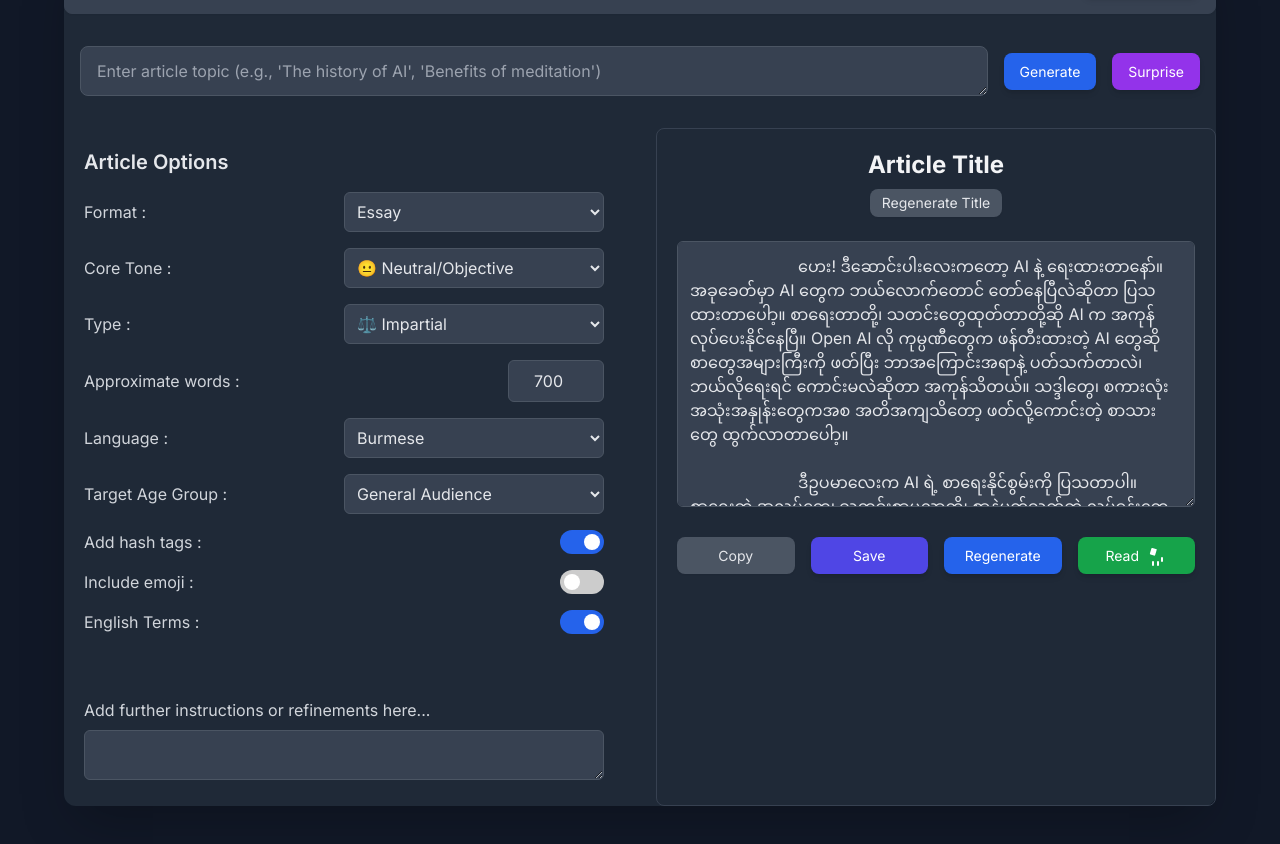
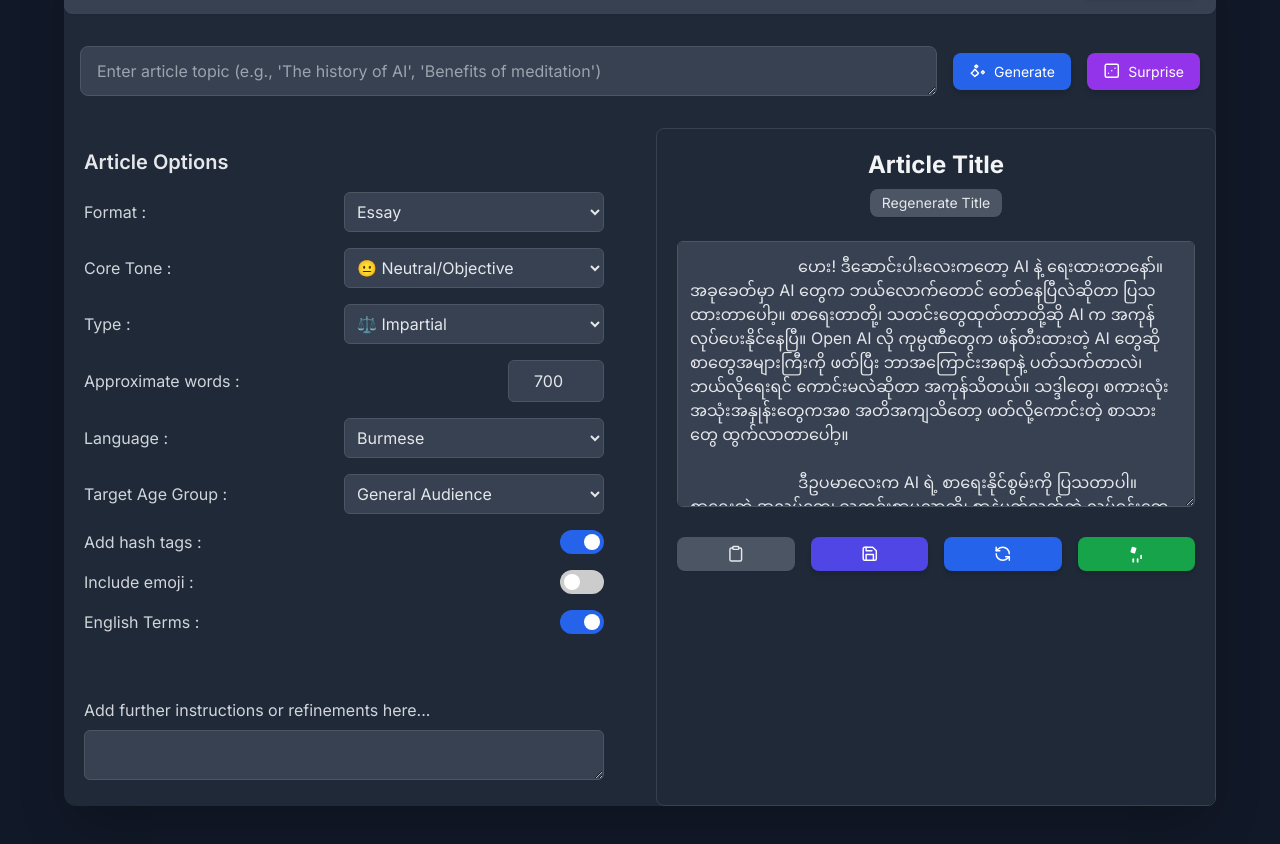
Before and after one commit to gityemarnhub/g12-phys-terms, a plain HTML site: page index.html in a window 1280 px wide. Shown: the part 72-916 px from the top of the page. Drawn offline with nearby package versions, Linux system fonts and the light colour scheme.

Commit message:
Update index.html

```diff
--- a/index.html
+++ b/index.html
@@ -399,7 +399,7 @@
             visibility: visible;
         }
 
-        .saved-notes-content, .view-note-content {
+        .saved-notes-content { /* Specific content styling for saved notes list modal */
             background-color: #2d3748; /* Dark background */
             color: #e2e8f0; /* Light text */
             padding: 1.5rem;
@@ -413,7 +413,7 @@
             flex-direction: column;
         }
 
-        .saved-notes-content h2, .view-note-content h2 {
+        .saved-notes-content h2 {
             font-size: 1.75rem;
             font-weight: bold;
             margin-bottom: 1rem;
@@ -491,34 +491,41 @@
             background-color: rgba(255, 255, 255, 0.4);
         }
 
-        .view-note-content .font-size-controls {
-            padding: 0.5rem 0;
-            margin-bottom: 1rem;
-            border-bottom: 1px solid #4a5568;
-        }
-
-        .view-note-content .modal-article-title {
-            font-size: 1.75rem;
-            margin-bottom: 0.75rem;
-            padding: 0; /* Remove padding from this specific title */
-        }
-
-        .view-note-content .modal-article-text {
-            flex-grow: 1;
-            overflow-y: auto;
-            padding: 0; /* Remove padding from this specific text */
-        }
+        /* Removed specific overrides for view-note-content children to ensure consistency */
+        /* .view-note-content .font-size-controls { ... } */
+        /* .view-note-content .modal-article-title { ... } */
+        /* .view-note-content .modal-article-text { ... } */
+
         /* Smaller buttons for main actions */
         .main-action-button {
             padding: 0.5rem 1rem; /* Smaller padding */
             font-size: 0.875rem; /* Smaller font size */
             width: auto; /* Let content dictate width */
-        }
-        /* Smaller width for article action buttons */
+            display: flex; /* Use flexbox for centering icon and text */
+            align-items: center;
+            justify-content: center;
+            gap: 0.5rem; /* Space between icon and text */
+        }
+        .main-action-button svg {
+            width: 1.25em; /* Icon size relative to font-size */
+            height: 1.25em;
+        }
+
+        /* Responsive width for article action buttons */
         .article-action-button {
-            width: 8rem; /* Smaller fixed width */
-            padding: 0.5rem 1rem; /* Smaller padding */
+            padding: 0.5rem 0.75rem; /* Adjusted padding for icons */
             font-size: 0.875rem; /* Smaller font size */
+            flex-grow: 1; /* Allow buttons to grow and fill available space */
+            min-width: 4rem; /* Adjusted min-width for icons */
+            max-width: 8rem; /* Adjusted max-width for icons */
+            display: flex; /* Use flexbox for centering icon */
+            align-items: center; /* Center icon vertically */
+            justify-content: center; /* Center icon horizontally */
+            gap: 0.25rem; /* Small gap between icon and text if text were present */
+        }
+        .article-action-button svg {
+            width: 1.25em; /* Icon size relative to font-size */
+            height: 1.25em;
         }
     </style>
 </head>
@@ -536,10 +543,21 @@
         <div class="mt-8 mb-8 px-4 flex flex-row flex-wrap items-center justify-center gap-4">
             <textarea id="topicInput" rows="1" placeholder="Enter article topic (e.g., 'The history of AI', 'Benefits of meditation')" class="flex-grow min-w-[100px] px-4 py-3 border border-gray-600 rounded-lg focus:outline-none focus:ring-2 focus:ring-blue-500 text-gray-200 placeholder-gray-400 bg-gray-700 resize-y"></textarea>
             <button id="mainGenerateBtn" class="bg-blue-600 text-white rounded-lg hover:bg-blue-700 transition duration-300 shadow-md flex-shrink-0 main-action-button">
+                <svg xmlns="http://www.w3.org/2000/svg" width="24" height="24" viewBox="0 0 24 24" fill="none" stroke="currentColor" stroke-width="2" stroke-linecap="round" stroke-linejoin="round" class="lucide lucide-sparkles">
+                    <path d="M10.5 17.5L8 20l-2.5-2.5L3 15.5l2.5-2.5L8 10l2.5 2.5L13 15.5l-2.5 2.5z"/>
+                    <path d="M19 12l2 2l-2 2l-2-2l2-2z"/>
+                    <path d="M10 4l2 2l-2 2l-2-2l2-2z"/>
+                </svg>
                 <span id="generateBtnText">Generate</span>
                 <span id="generateBtnSpinner" class="button-spinner hidden"></span>
             </button>
             <button id="surpriseMeBtn" class="bg-purple-600 text-white rounded-lg hover:bg-purple-700 transition duration-300 shadow-md flex-shrink-0 main-action-button" title="Generates a random topic and article based on general settings.">
+                <svg xmlns="http://www.w3.org/2000/svg" width="24" height="24" viewBox="0 0 24 24" fill="none" stroke="currentColor" stroke-width="2" stroke-linecap="round" stroke-linejoin="round" class="lucide lucide-dice">
+                    <rect width="18" height="18" x="3" y="3" rx="2" ry="2"/>
+                    <path d="M7.5 15.5h.01"/>
+                    <path d="M12 12h.01"/>
+                    <path d="M16.5 8.5h.01"/>
+                </svg>
                 <span id="surpriseMeBtnText">Surprise</span>
                 <span id="surpriseMeBtnSpinner" class="button-spinner hidden"></span>
             </button>
@@ -704,15 +722,30 @@
                     </div>
                 </div>
                 <div class="flex flex-row justify-center mt-6 gap-4">
-                    <button id="copyArticleBtn" class="bg-gray-600 text-gray-200 rounded-lg hover:bg-gray-500 transition duration-300 shadow-sm article-action-button">Copy</button>
-                    <button id="saveNoteBtn" class="bg-indigo-600 text-white rounded-lg hover:bg-indigo-700 transition duration-300 shadow-md article-action-button">Save</button>
-                    <button id="regenerateArticleBtn" class="bg-blue-600 text-white rounded-lg hover:bg-blue-700 transition duration-300 shadow-md article-action-button">
-                        <span id="regenerateArticleBtnText">Regenerate</span>
+                    <button id="copyArticleBtn" class="bg-gray-600 text-gray-200 rounded-lg hover:bg-gray-500 transition duration-300 shadow-sm article-action-button" title="Copy Article">
+                        <svg xmlns="http://www.w3.org/2000/svg" width="24" height="24" viewBox="0 0 24 24" fill="none" stroke="currentColor" stroke-width="2" stroke-linecap="round" stroke-linejoin="round" class="lucide lucide-clipboard">
+                            <rect width="8" height="4" x="8" y="2" rx="1" ry="1"/>
+                            <path d="M16 4h2a2 2 0 0 1 2 2v14a2 2 0 0 1-2 2H6a2 2 0 0 1-2-2V6a2 2 0 0 1 2-2h2"/>
+                        </svg>
+                    </button>
+                    <button id="saveNoteBtn" class="bg-indigo-600 text-white rounded-lg hover:bg-indigo-700 transition duration-300 shadow-md article-action-button" title="Save Note">
+                        <svg xmlns="http://www.w3.org/2000/svg" width="24" height="24" viewBox="0 0 24 24" fill="none" stroke="currentColor" stroke-width="2" stroke-linecap="round" stroke-linejoin="round" class="lucide lucide-save">
+                            <path d="M19 21H5a2 2 0 0 1-2-2V5a2 2 0 0 1 2-2h11l5 5v11a2 2 0 0 1-2 2z"/>
+                            <polyline points="17 21 17 13 7 13 7 21"/>
+                            <polyline points="7 3 7 8 15 8"/>
+                        </svg>
+                    </button>
+                    <button id="regenerateArticleBtn" class="bg-blue-600 text-white rounded-lg hover:bg-blue-700 transition duration-300 shadow-md article-action-button" title="Regenerate Article">
+                        <svg xmlns="http://www.w3.org/2000/svg" width="24" height="24" viewBox="0 0 24 24" fill="none" stroke="currentColor" stroke-width="2" stroke-linecap="round" stroke-linejoin="round" class="lucide lucide-refresh-cw">
+                            <path d="M21 12a9 9 0 0 0-9-9c-2.52 0-4.93 1-6.71 2.71L3 8"/>
+                            <path d="M3 3v5h5"/>
+                            <path d="M3 12a9 9 0 0 0 9 9c2.52 0 4.93-1 6.71-2.71L21 16"/>
+                            <path d="M21 21v-5h-5"/>
+                        </svg>
                         <span id="regenerateArticleBtnSpinner" class="button-spinner hidden"></span>
                     </button>
-                    <button id="readArticleBtn" class="bg-green-600 text-white rounded-lg hover:bg-green-700 transition duration-300 shadow-md flex items-center justify-center article-action-button">
-                        Read
-                        <svg class="ml-2 w-5 h-5" fill="currentColor" viewBox="0 0 20 20" xmlns="http://www.w3.org/2000/svg"><path fill-rule="evenodd" d="M9.383 3.017a1 1 0 01.277 1.015l-1.5 5a1 1 0 01-1.292.544l-3.374-1.012a1 1 0 01-.544-1.292l1.5-5a1 1 0 011.015-.277l3.374 1.012zM15 11a1 1 0 011 1v3a1 1 0 11-2 0v-3a1 1 0 011-1zM6 15a1 1 0 011 1v3a1 1 0 11-2 0v-3a1 1 0 011-1zM11 15a1 1 0 011 1v3a1 1 0 11-2 0v-3a1 1 0 011-1z" clip-rule="evenodd"></path></svg>
+                    <button id="readArticleBtn" class="bg-green-600 text-white rounded-lg hover:bg-green-700 transition duration-300 shadow-md article-action-button" title="Read Article">
+                        <svg class="w-5 h-5" fill="currentColor" viewBox="0 0 20 20" xmlns="http://www.w3.org/2000/svg"><path fill-rule="evenodd" d="M9.383 3.017a1 1 0 01.277 1.015l-1.5 5a1 1 0 01-1.292.544l-3.374-1.012a1 1 0 01-.544-1.292l1.5-5a1 1 0 011.015-.277l3.374 1.012zM15 11a1 1 0 011 1v3a1 1 0 11-2 0v-3a1 1 0 011-1zM6 15a1 1 0 011 1v3a1 1 0 11-2 0v-3a1 1 0 011-1zM11 15a1 1 0 011 1v3a1 1 0 11-2 0v-3a1 1 0 011-1z" clip-rule="evenodd"></path></svg>
                     </button>
                 </div>
             </div>
@@ -754,9 +787,7 @@
     </div>
 
     <div id="viewNoteModal" class="view-note-modal">
-        <div class="view-note-content">
-            <button id="viewNoteCloseBtn" class="modal-close-btn-top-right">&times;</button>
-            <div class="font-size-controls">
+        <div class="modal-content-wrapper"> <div class="font-size-controls">
                 <div class="font-size-group">
                     <button id="viewNoteDecreaseFontSize" class="font-size-button">-</button>
                     <button id="viewNoteIncreaseFontSize" class="font-size-button">+</button>
@@ -765,9 +796,10 @@
                     <span id="viewNotePlayIcon">▶</span>
                     <span id="viewNotePauseIcon" class="hidden">⏸</span>
                 </button>
+                <button id="viewNoteCloseBtn" class="modal-close-btn">&times;</button> </div>
+            <div id="viewNoteContentScroll" class="modal-article-content-scroll"> <h2 id="viewNoteTitle" class="modal-article-title"></h2>
+                <div id="viewNoteText" class="modal-article-text"></div>
             </div>
-            <h2 id="viewNoteTitle" class="modal-article-title"></h2>
-            <div id="viewNoteText" class="modal-article-text"></div>
         </div>
     </div>
 
@@ -809,7 +841,7 @@
             "Emotional": [
                 "🫂 Empathetic", "❤️‍🔥 Passionate", "💔 Vulnerable", "😔 Sympathetic", " ❤️ Compassionate",
                 " 📸 Sentimental", " ☔ Melancholy", " 😬 Anxious",
-                " 😨 Fearful", " ✨ Hopeful", " 🎭 Dramatic"
+                " 😨 fearful", " ✨ Hopeful", " 🎭 Dramatic"
             ],
             "Humorous": [
                 "🧠 Witty", "😏 Sarcastic", " 😈 Playful", " 🙃 Ironic",
@@ -846,7 +878,6 @@
         const languageSelect = document.getElementById('language');
         const hashtagsCheckbox = document.getElementById('hashtags');
         const emojiCheckbox = document.getElementById('emoji');
-        // const plainTextFormatCheckbox = document.getElementById('plainTextFormat'); // Removed
         const knowledgeLevelSelect = document.getElementById('knowledgeLevel');
         const englishTermsCheckbox = document.getElementById('englishTerms');
         const additionalPromptTextarea = document.getElementById('additional-prompt');
@@ -1745,8 +1776,6 @@
             viewNotePlayPauseBtn.addEventListener('click', () => toggleSpeech('viewNoteText', 'viewNotePlayIcon', 'viewNotePauseIcon'));
         }
 
-        // Removed the event listener for plainTextFormat checkbox as it's no longer needed.
-
         // Populate format dropdown on load
         document.addEventListener('DOMContentLoaded', () => {
             const formatSelectElement = document.getElementById('format');
```
